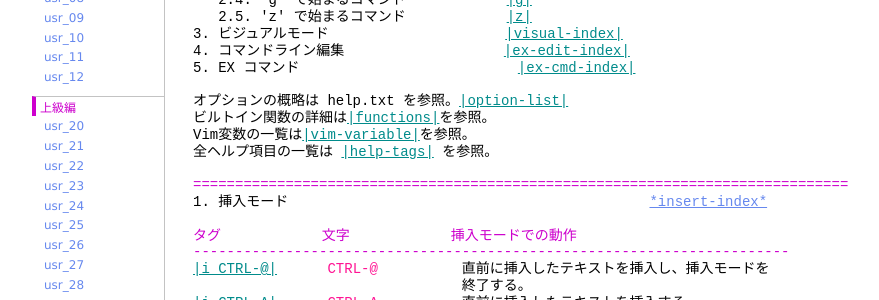
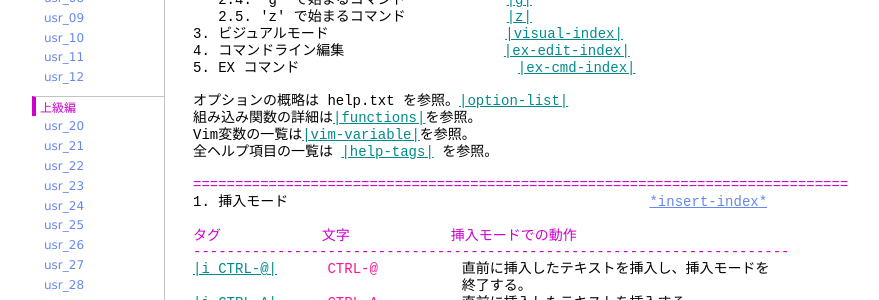
Before and after one commit to vim-jp/vimdoc-ja, a Jekyll site: the page built from vimindex.html, in a window 1280 px wide and 900 px high, scrolled down 363 px. Shown: the part 150-450 px from the top of the window, without its empty margins (208-1087 px from the left). Built offline with Jekyll 4.4.1, drawn with Linux system fonts in a browser that asks for light colours; nearby versions of some CDN libraries; Markdown is read by kramdown in place of the engine named in the settings; comment, search, counter and statistics services are not loaded.

Commit message:
Deployed vim-jp/vimdoc-ja@5891113ba9f49d53373886ff9f04853643f064e3 by ixeris.kaoriya.net

```diff
--- a/vimindex.html
+++ b/vimindex.html
@@ -28,7 +28,7 @@
 5. EX コマンド&nbsp;&nbsp;&nbsp;&nbsp;&nbsp;&nbsp;&nbsp;&nbsp;&nbsp;&nbsp;&nbsp;&nbsp;&nbsp;&nbsp;&nbsp;&nbsp;&nbsp;&nbsp;&nbsp;&nbsp;&nbsp;&nbsp;&nbsp;&nbsp;&nbsp;&nbsp;<a class="Identifier" href="vimindex.html#ex-cmd-index">|ex-cmd-index|</a><br>
 <br>
 オプションの概略は help.txt を参照。<a class="Identifier" href="quickref.html#option-list">|option-list|</a><br>
-ビルトイン関数の詳細は<a class="Identifier" href="eval.html#functions">|functions|</a>を参照。<br>
+組み込み関数の詳細は<a class="Identifier" href="eval.html#functions">|functions|</a>を参照。<br>
 Vim変数の一覧は<a class="Identifier" href="eval.html#vim-variable">|vim-variable|</a>を参照。<br>
 全ヘルプ項目の一覧は&nbsp;<a class="Identifier" href="tags.html">|help-tags|</a>&nbsp;を参照。<br>
 <br>
```
